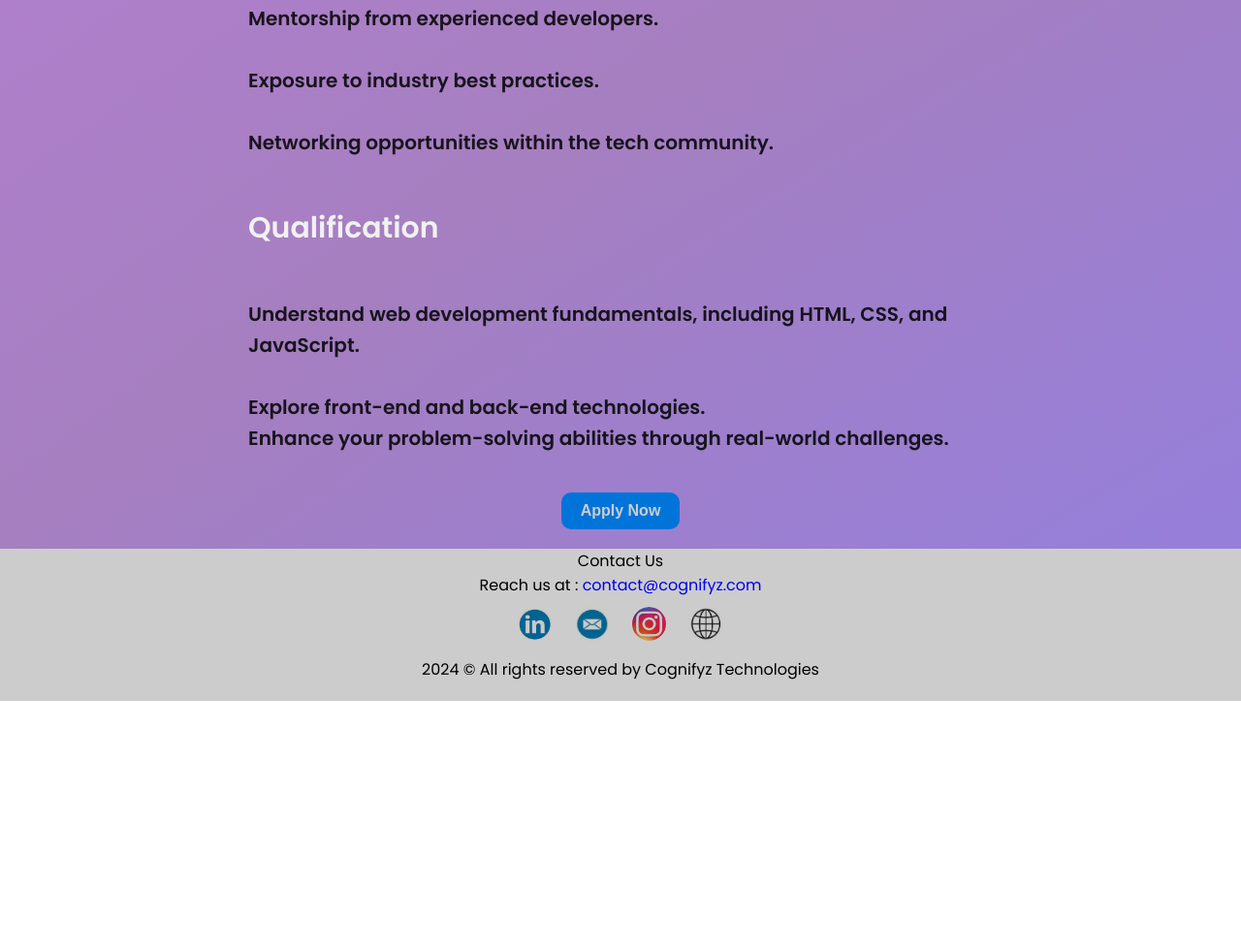
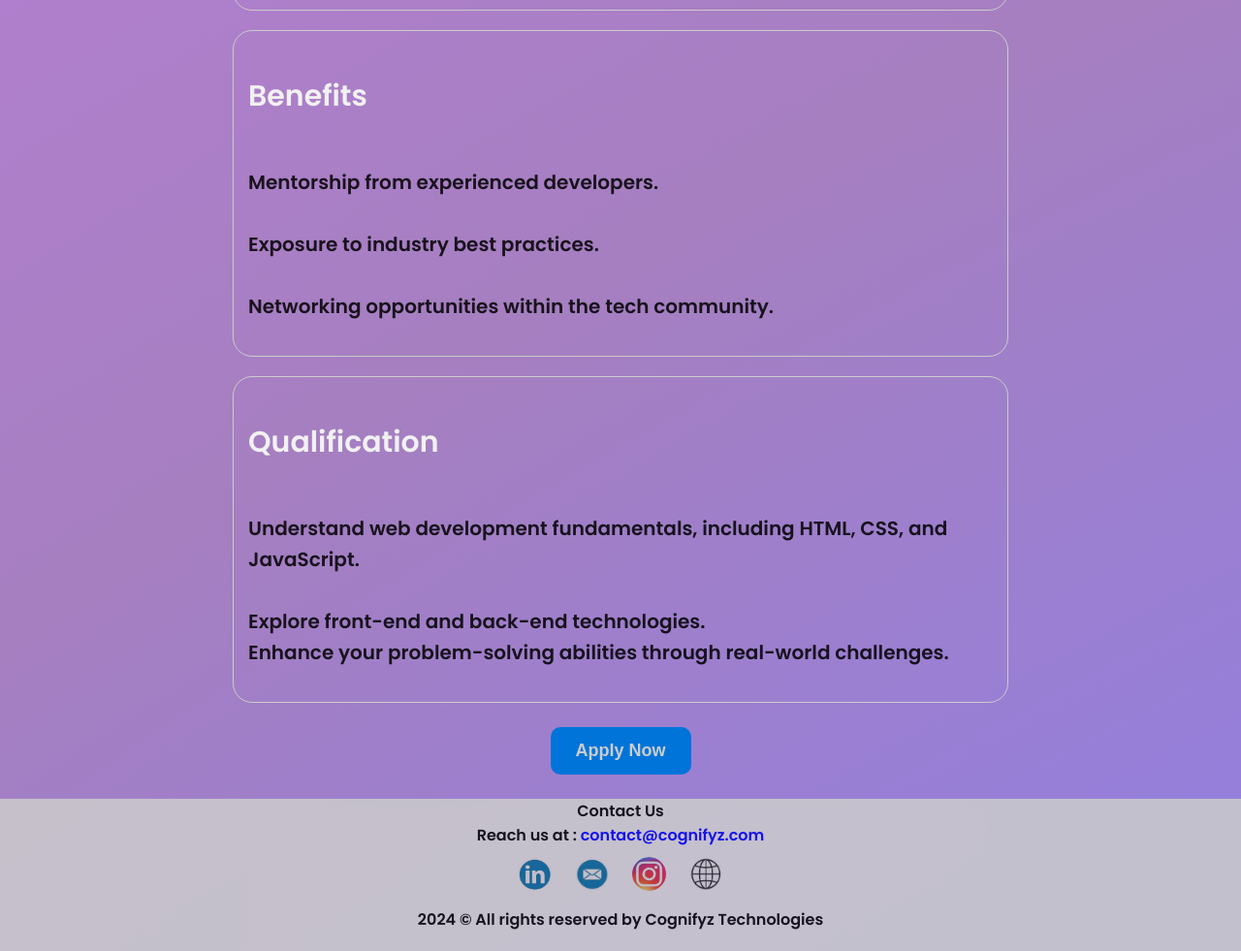
Before and after one commit to Krishn-PratapPr/Cognifyz, a plain HTML site: page Level 3 Task 2/index.html in a window 1280 px wide. Shown: the part 1455-2436 px from the top of the page at 97% size. Before the commit the page ends 2178 px from the top, so only its background shows below. Drawn offline with Linux system fonts and the light colour scheme.

Commit message:
modified

```diff
--- a/Level 3 Task 2/style.css
+++ b/Level 3 Task 2/style.css
@@ -19,12 +19,13 @@ header {
   align-items: center;
   background-color: rgb(59, 57, 54);
   padding: 5px;
+
 }
 
 .logo {
   color: #ccc;
   width: 50%;
-  font-size: 22px;
+  font-size: 25px;
   font-weight: 600;
 }
 
@@ -40,7 +41,6 @@ ul a {
   color: #00abf0;
 }
 .home {
-
   background: url(img/cogn.jpg) no-repeat;
   background-position: center;
   background-size: cover;
@@ -49,22 +49,19 @@ ul a {
 }
 
 .home h1 {
+  margin-left: 25px;
   width: 60%;
   font-size: 50px;
   color: #00abf0;
 }
 .home p {
+  margin-left: 25px;
   width: 75%;
   font-size: 26px;
+  font-weight: 600;
 }
 
-footer img {
-  margin: 10px;
-  mix-blend-mode: multiply;
-  border-radius: 50px;
-  height: 35px;
-  width: 35px;
-}
+
 .intro {
 
   display: flex;
@@ -73,9 +70,11 @@ footer img {
   flex-direction: column;
 }
 .intro-card {
-  padding: 0;
+  border-radius: 20px;
+  padding: 15px;
+  margin: 10px;
   width: 60%;
-
+  border: 1px solid#ccc;
   display: flex;
   flex-direction: column;
   align-items: flex-start;
@@ -109,14 +108,17 @@ footer img {
     color: #FFFFFF;
     border: none;
     border-radius: 10px;
-    padding: 10px 20px;
-    font-size: 16px;
+    padding: 14px 26px;
+    font-size: 18px;
     cursor: pointer;
-    margin: 20px;
+    margin-bottom: 25px;
+    margin-top: 15px;
 }
 
 footer {
-
+  font-family: "Poppins", sans-serif;
+  font-weight: 600;
+  opacity: 0.85;
     align-items: center;
     justify-content: center;
     display: flex;
@@ -130,3 +132,11 @@ footer icons {
     flex-direction: row;
 
 }
+footer img {
+  opacity: 1;
+  margin: 10px;
+  mix-blend-mode: multiply;
+  border-radius: 50px;
+  height: 35px;
+  width: 35px;
+}
```
